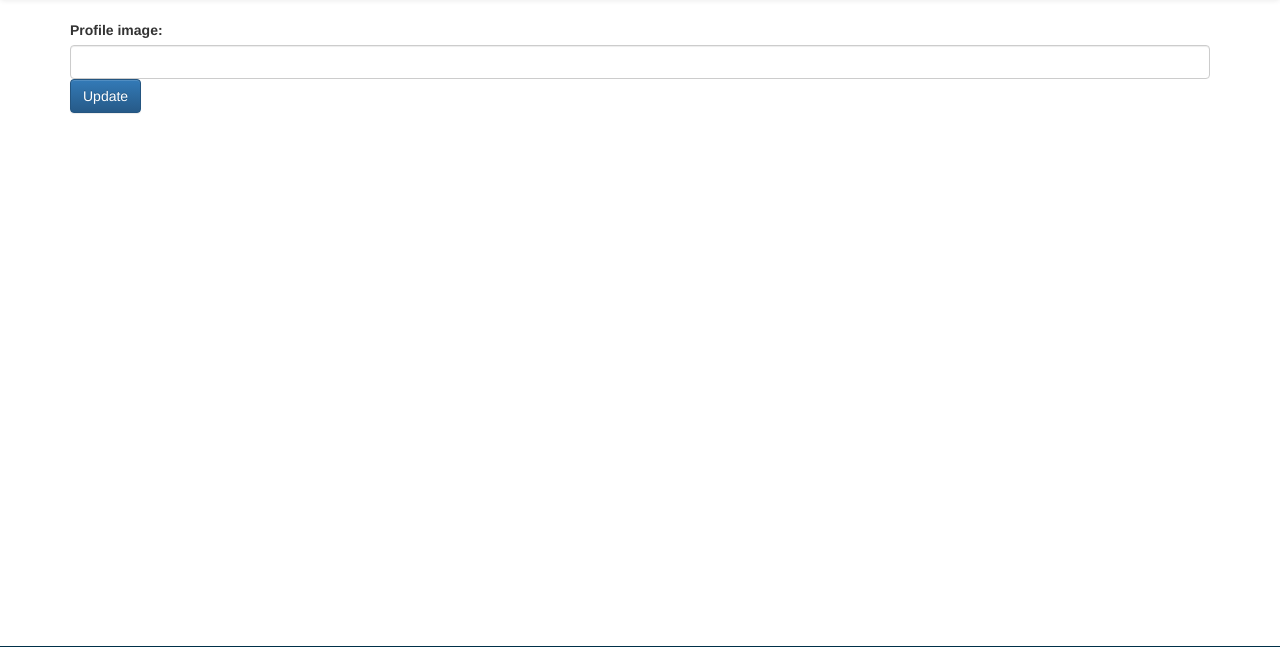
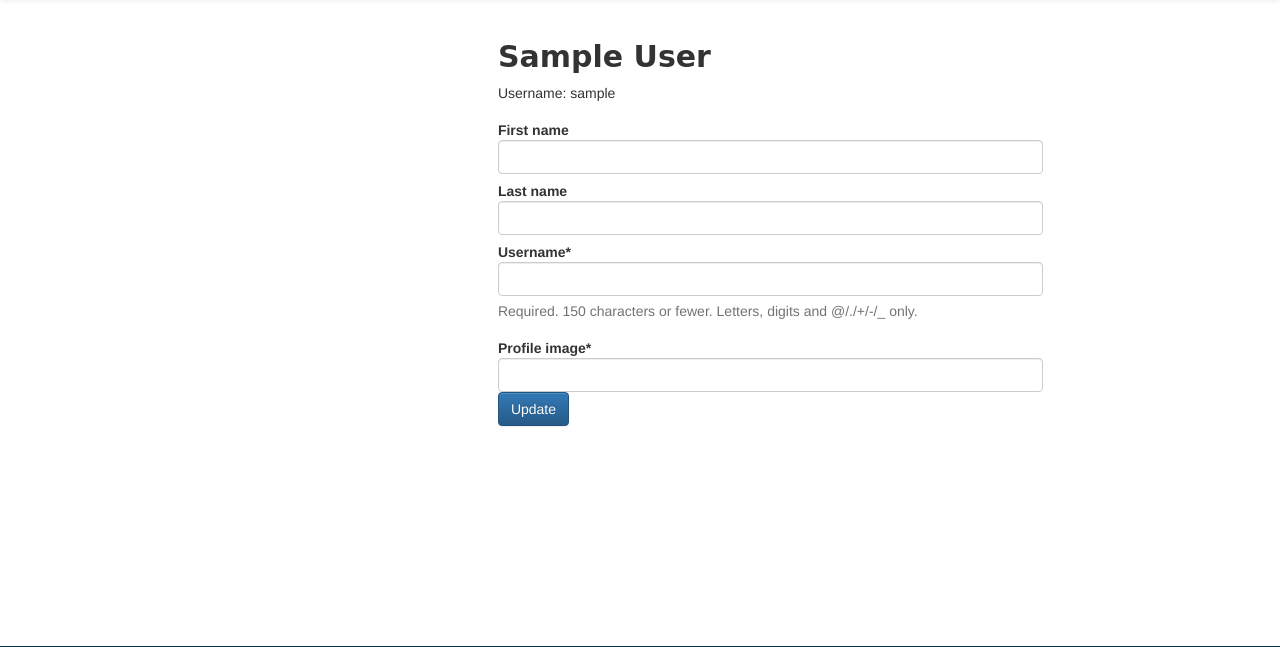
Before and after one commit to larah19/captain_console, a Django app: page /user/profile/ in a window 1280 px wide. Shown: the part 53-700 px from the top of the page. Run offline with Django 3.2, Linux system fonts and the light colour scheme; the visitor is signed in with stand-in values (Sample User, id 1); some libraries are stand-ins or nearby versions; some web fonts are replaced.

Commit message:
Database fix, Profile, Edit Profile

```diff
--- a/static/css/main.css
+++ b/static/css/main.css
@@ -206,15 +206,14 @@ a:hover {
 }
 
 .profile-image {
-    position: relative;
-    width: 50px;
-    height: 50px;
-    float: right;
-    border-radius: 50%;
+    display: inline-block;
+    max-width: 300px;
+    height: auto;
+    float: left;
 }
 
 .title {
-    font-family: Nico Moji, sans-serif;
+    font-family: 'Nico Moji', cursive;
 }
 
 .aboutus {
@@ -246,6 +245,18 @@ a:hover {
     width: 40%;
     padding-left: 2.5rem;
     text-align: center;
+}
+
+.left-profile {
+    display: inline-block;
+    width: 35%;
+    padding-right: 2.5rem;
+}
+
+.right-profile {
+    display: inline-block;
+    width: 50%;
+    padding-left: 2.5rem;
 }
 
 .details-img {
@@ -482,10 +493,6 @@ a:hover {
     text-align: end;
 }
 
-.profile-image {
-    width: 35px;
-
-}
 .console-name{
 
 }
--- a/templates/user/profile.html
+++ b/templates/user/profile.html
@@ -1,9 +1,19 @@
 {% extends 'base.html' %}
 
+{% load crispy_forms_tags %}
+
 {% block content %}
-    <form class="form form-horizontal" method="post">
-        {% csrf_token %}
-        {{ form }}
-        <input type="submit" class="btn btn-primary" value="Update" />
-    </form>
+    <div class="left-profile">
+        <img src="{{ user.customer.profile_image }}" class="profile-image"/>
+    </div>
+    <div class="right-profile">
+        <h2 class="title">{{ user.first_name }} {{ user.last_name }}</h2>
+        <p>Username: {{ user.username }}</p>
+        <form class="form form-horizontal" method="post">
+            {% csrf_token %}
+            {{ profile_form|crispy }}
+            {{ image_form|crispy }}
+            <input type="submit" class="btn btn-primary" value="Update" />
+        </form>
+    </div>
 {% endblock %}
--- a/user/forms/profile_form.py
+++ b/user/forms/profile_form.py
@@ -1,8 +1,22 @@
 from django.forms import ModelForm, widgets
 from user.models import Customer
+from django.contrib.auth.models import User
+from django import forms
 
 
 class ProfileForm(ModelForm):
+    class Meta:
+        model = User
+        exclude = ['id', 'user']
+        fields = ('first_name', 'last_name', 'username')
+        widgets = {
+            'first_name': widgets.TextInput(attrs={'class': 'form-control'}),
+            'last_name': widgets.TextInput(attrs={'class': 'form-control'}),
+            'username': widgets.TextInput(attrs={'class': 'form-control'})
+        }
+
+
+class ImageForm(ModelForm):
     class Meta:
         model = Customer
         exclude = ['id', 'user']
--- a/user/views.py
+++ b/user/views.py
@@ -1,7 +1,8 @@
 from django.contrib.auth.forms import UserCreationForm
 from django.shortcuts import render, redirect
+from django.contrib.auth.models import User
 
-from user.forms.profile_form import ProfileForm
+from user.forms.profile_form import ProfileForm, ImageForm
 from user.forms.register_form import RegisterForm
 from user.models import Customer
 
@@ -24,12 +25,26 @@ def register(request):
 def profile(request):
     profile = Customer.objects.filter(user=request.user).first()
     if request.method == "POST":
-        form = ProfileForm(instance=profile, data=request.POST)
-        if form.is_valid():
-            profile = form.save(commit=False)
+        # The instance has to be of class User, not Customer like the variable profile is.
+        # Hence, instance=request.user vs. instance=profile.
+        profile_form = ProfileForm(instance=request.user, data=request.POST)
+        image_form = ImageForm(instance=profile, data=request.POST)
+        if profile_form.is_valid() and image_form.is_valid():
+            image = image_form.save(commit=False)
+            profile = profile_form.save(commit=False)
             profile.user = request.user
+            image.user = request.user
             profile.save()
+            image.save()
             return redirect('profile')
-    return render(request, 'user/profile.html', {
-        'form': ProfileForm(instance=profile)
-    })
+        else:
+            # TODO: Error handling, if either form isn't valid.
+            context = {
+                'profile_form': ProfileForm(),
+                'image_form': ImageForm()
+            }
+    context = {
+        'profile_form': ProfileForm(),
+        'image_form': ImageForm()
+    }
+    return render(request, 'user/profile.html', context)
```
Also changed, not shown: brand/migrations/0002_remove_brand_year_of_start.py (added), cart/migrations/0001_initial.py (added), console/migrations/0002_auto_20200513_1400.py (added), user/models.py (line endings or trailing spaces).
